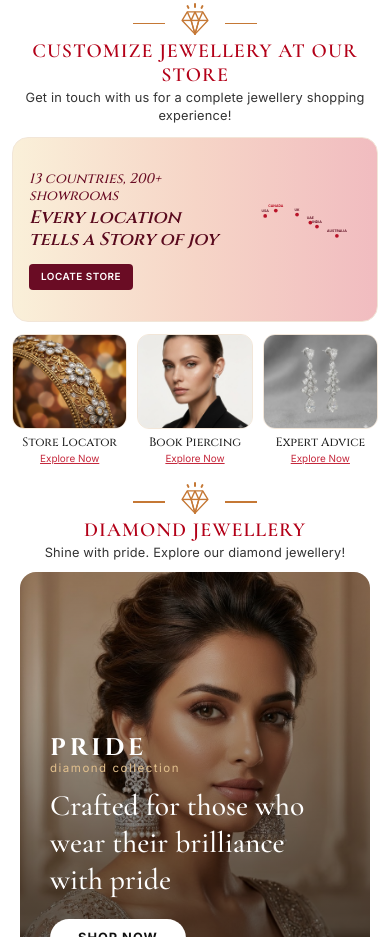
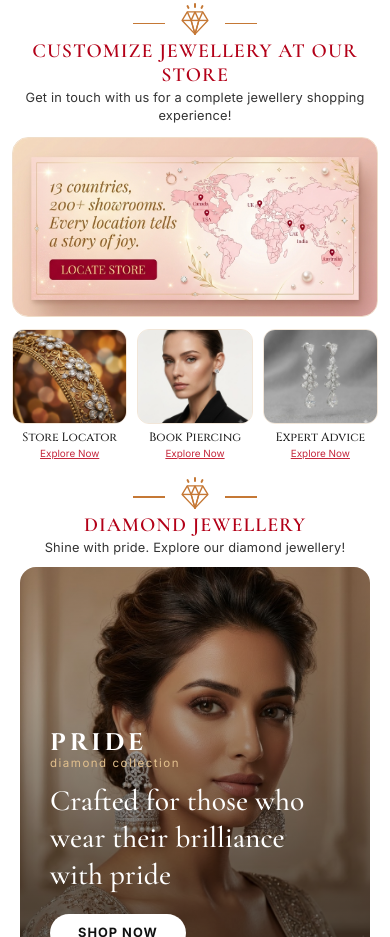
Before and after one commit to Goutam147/dimora, a React (Vite) app: page / in a window 390 px wide. Shown: the part 2440-3377 px from the top of the page. Built offline with nearby package versions, Linux system fonts and the light colour scheme; a web font is replaced by a local one.

Commit message:
Replace HTML text and button overlay on CustomizeStoreSection mobile banner card with a single complete high-resolution banner image graphic

```diff
--- a/src/components/CustomizeStoreSection.jsx
+++ b/src/components/CustomizeStoreSection.jsx
@@ -13,43 +13,17 @@ export default function CustomizeStoreSection() {
 
         {/* MOBILE RESPONSIVE LAYOUT (Matching Reference Screenshot 1:1) */}
         <div className="block md:hidden space-y-3 mt-3">
-          {/* Row 1: Full-Width World Map Store Locator Banner Card */}
-          <div className="relative w-full h-[185px] sm:h-[220px] rounded-2xl overflow-hidden bg-gradient-to-r from-[#FAF0D9] via-[#F6D5C7] to-[#F1BCC0] p-4 sm:p-6 flex items-center justify-between shadow-xs border border-[#F2E6D8]">
-            <div className="relative z-10 max-w-[58%] flex flex-col justify-center items-start">
-              <span className="font-serif italic text-sm sm:text-base text-[#6A0C24] font-medium leading-tight">
-                13 countries, 200+ showrooms
-              </span>
-              <h3 className="font-serif text-lg sm:text-xl font-semibold text-[#5A0A1E] italic mt-0.5 mb-3 leading-tight">
-                Every location tells a Story of joy
-              </h3>
-              <a
-                href="#locate-store"
-                className="bg-[#6A0C24] hover:bg-[#8F0013] text-white font-sans text-[0.62rem] font-semibold px-3 py-1.5 rounded uppercase tracking-wider shadow-xs transition-colors"
-              >
-                LOCATE STORE
-              </a>
-            </div>
-
-            {/* Stylized World Map Graphic */}
-            <div className="w-[40%] h-full flex items-center justify-end opacity-90 pointer-events-none">
-              <svg viewBox="0 0 500 280" className="w-full h-auto max-h-[140px]">
-                <g fill="#B30018">
-                  <circle cx="140" cy="90" r="7" />
-                  <text x="140" y="75" fontSize="13" fontWeight="bold" textAnchor="middle" fill="#5A0A1E">USA</text>
-                  <circle cx="180" cy="70" r="7" fill="#B30018" />
-                  <text x="180" y="55" fontSize="13" fontWeight="bold" textAnchor="middle" fill="#B30018">CANADA</text>
-                  <circle cx="260" cy="85" r="7" />
-                  <text x="260" y="70" fontSize="13" fontWeight="bold" textAnchor="middle" fill="#5A0A1E">UK</text>
-                  <circle cx="310" cy="115" r="7" />
-                  <text x="310" y="100" fontSize="13" fontWeight="bold" textAnchor="middle" fill="#5A0A1E">UAE</text>
-                  <circle cx="335" cy="130" r="7" />
-                  <text x="335" y="115" fontSize="13" fontWeight="bold" textAnchor="middle" fill="#5A0A1E">INDIA</text>
-                  <circle cx="410" cy="165" r="7" />
-                  <text x="410" y="150" fontSize="13" fontWeight="bold" textAnchor="middle" fill="#5A0A1E">AUSTRALIA</text>
-                </g>
-              </svg>
-            </div>
-          </div>
+          {/* Row 1: Single Complete Store Locator Banner Image */}
+          <a
+            href="#locate-store"
+            className="group block relative w-full h-[180px] sm:h-[220px] rounded-2xl overflow-hidden shadow-xs border border-[#F0DEC9]"
+          >
+            <img
+              src="/images/world_map_store_banner.png"
+              alt="13 countries, 200+ showrooms - Locate Store"
+              className="w-full h-full object-cover object-center group-hover:scale-102 transition-transform duration-300"
+            />
+          </a>
 
           {/* Row 2: 3 Equal Column Cards (Store Locator, Book Piercing, Expert Advice) */}
           <div className="grid grid-cols-3 gap-2.5 sm:gap-4 mt-3">
```
Also changed, not shown: public/images/world_map_store_banner.png (added).
